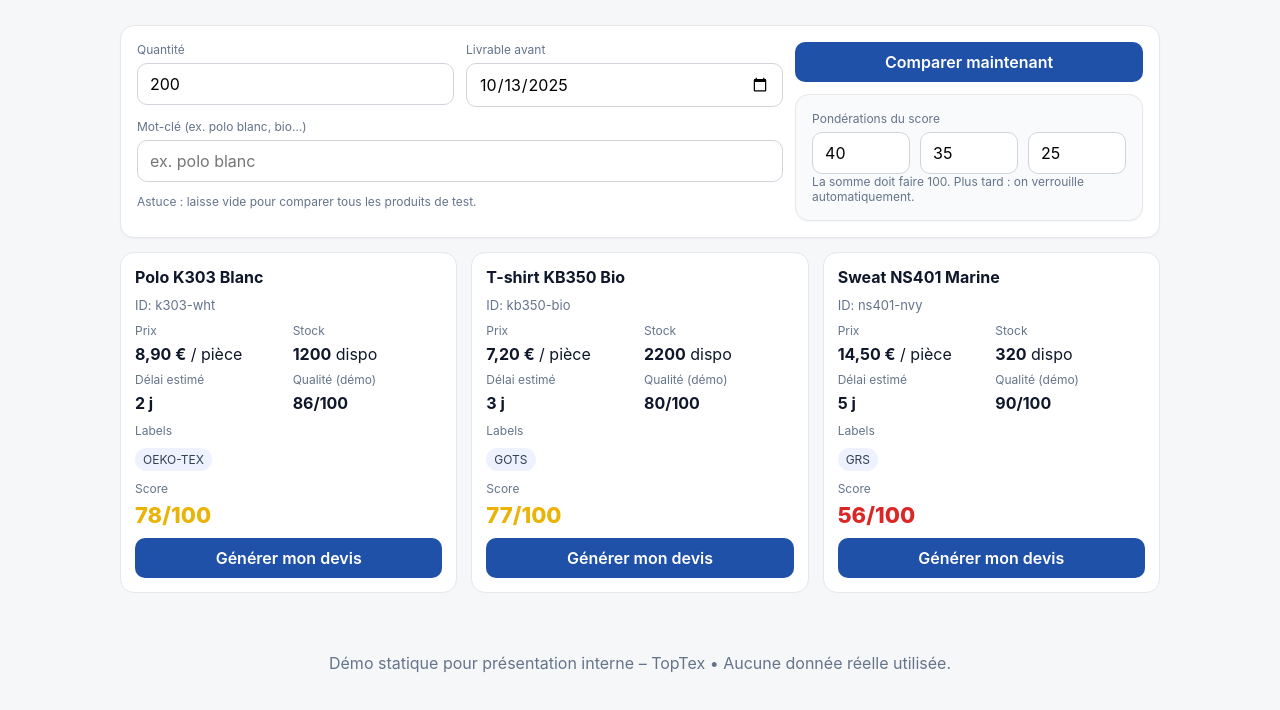
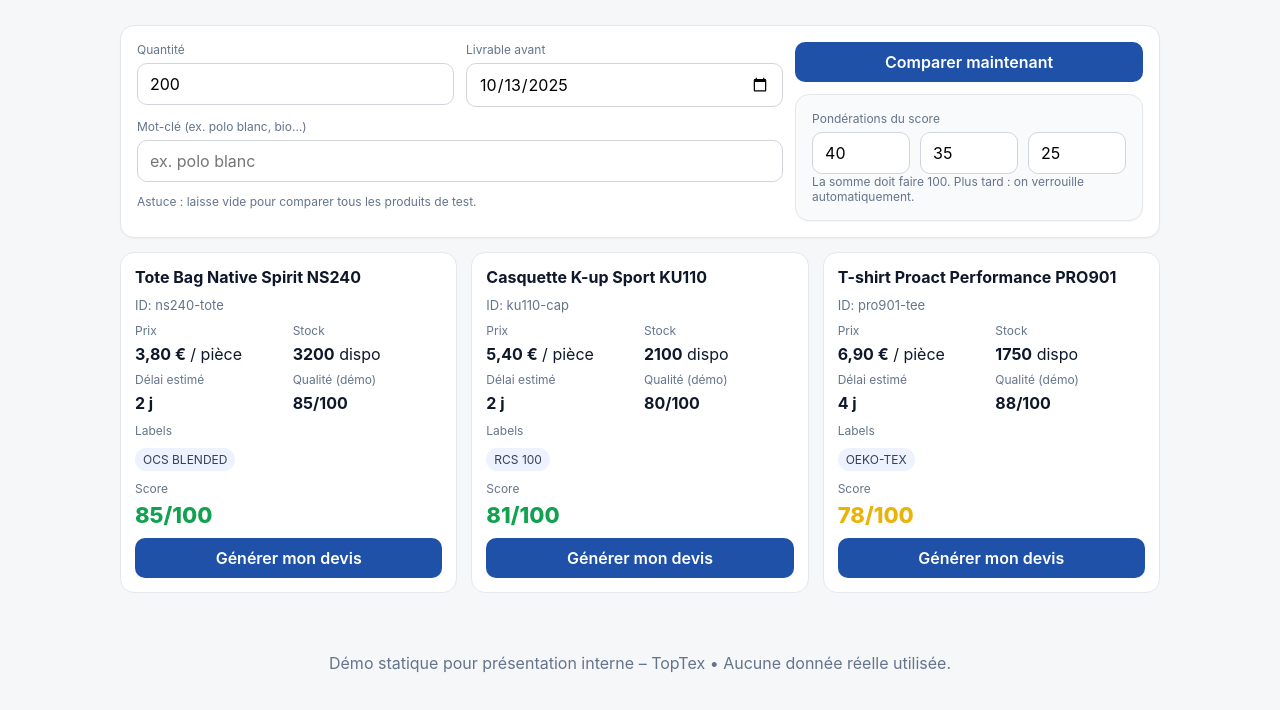
Before and after one commit to PerrinT31/SmartComparator, a plain HTML site: page index.html in a window 1280 px wide. Shown: the part 86-796 px from the top of the page. Drawn offline with Linux system fonts and the light colour scheme.

Commit message:
Update index.html

```diff
--- a/index.html
+++ b/index.html
@@ -81,11 +81,68 @@
     // ------------------------------
     // 1) Produits de DÉMO à la main
     // ------------------------------
-    const PRODUCTS = [
-      { id:"k303-wht", name:"Polo K303 Blanc", price:8.9,  quality:86, stock:1200, leadTimeDays:2,  labels:["OEKO-TEX"],   keywords:"polo blanc coton" },
-      { id:"ns401-nvy", name:"Sweat NS401 Marine", price:14.5, quality:90, stock:320,  leadTimeDays:5,  labels:["GRS"],        keywords:"sweat marine recyclé" },
-      { id:"kb350-bio", name:"T-shirt KB350 Bio", price:7.2,  quality:80, stock:2200, leadTimeDays:3,  labels:["GOTS"],       keywords:"tee shirt bio blanc" }
-    ];
+  const PRODUCTS = [
+  {
+    id: "kb300-bio",
+    name: "Polo Kariban Bio KB300",
+    price: 9.8,
+    quality: 90,
+    stock: 950,
+    leadTimeDays: 3,
+    labels: ["GOTS", "OEKO-TEX"],
+    keywords: "polo bio coton organique blanc col classique",
+  },
+  {
+    id: "ns720-relax",
+    name: "Sweat Native Spirit Relax NS720",
+    price: 21.5,
+    quality: 95,
+    stock: 480,
+    leadTimeDays: 5,
+    labels: ["GRS", "VEGAN"],
+    keywords: "sweat coton recyclé oversize lifestyle marine",
+  },
+  {
+    id: "ku110-cap",
+    name: "Casquette K-up Sport KU110",
+    price: 5.4,
+    quality: 80,
+    stock: 2100,
+    leadTimeDays: 2,
+    labels: ["RCS 100"],
+    keywords: "casquette sport polyester respirant noir running",
+  },
+  {
+    id: "pro901-tee",
+    name: "T-shirt Proact Performance PRO901",
+    price: 6.9,
+    quality: 88,
+    stock: 1750,
+    leadTimeDays: 4,
+    labels: ["OEKO-TEX"],
+    keywords: "t shirt technique sport respirant blanc running",
+  },
+  {
+    id: "kb510-lin",
+    name: "Chemise Lin Premium KB510",
+    price: 29.9,
+    quality: 92,
+    stock: 310,
+    leadTimeDays: 7,
+    labels: ["OEKO-TEX"],
+    keywords: "chemise lin homme été beige naturel",
+  },
+  {
+    id: "ns240-tote",
+    name: "Tote Bag Native Spirit NS240",
+    price: 3.8,
+    quality: 85,
+    stock: 3200,
+    leadTimeDays: 2,
+    labels: ["OCS BLENDED"],
+    keywords: "sac coton recyclé cabas eco totebag",
+  }
+];
 
     // ------------------------------
     // 2) Utilitaires score & format
```
